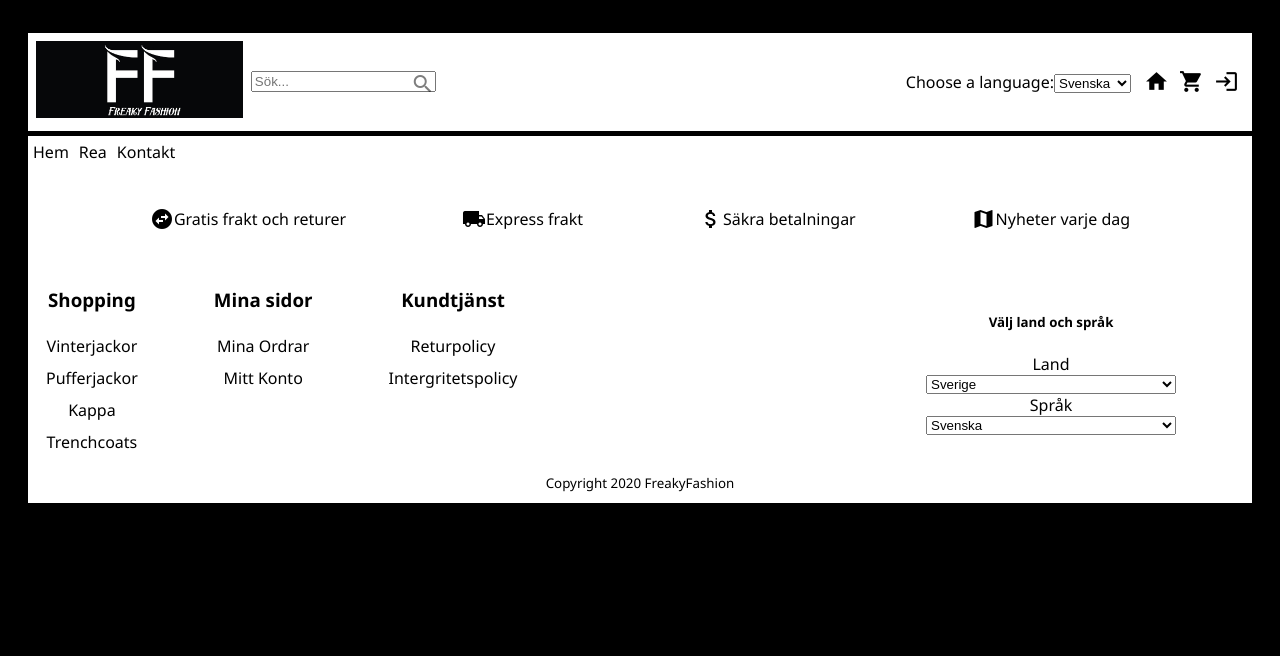
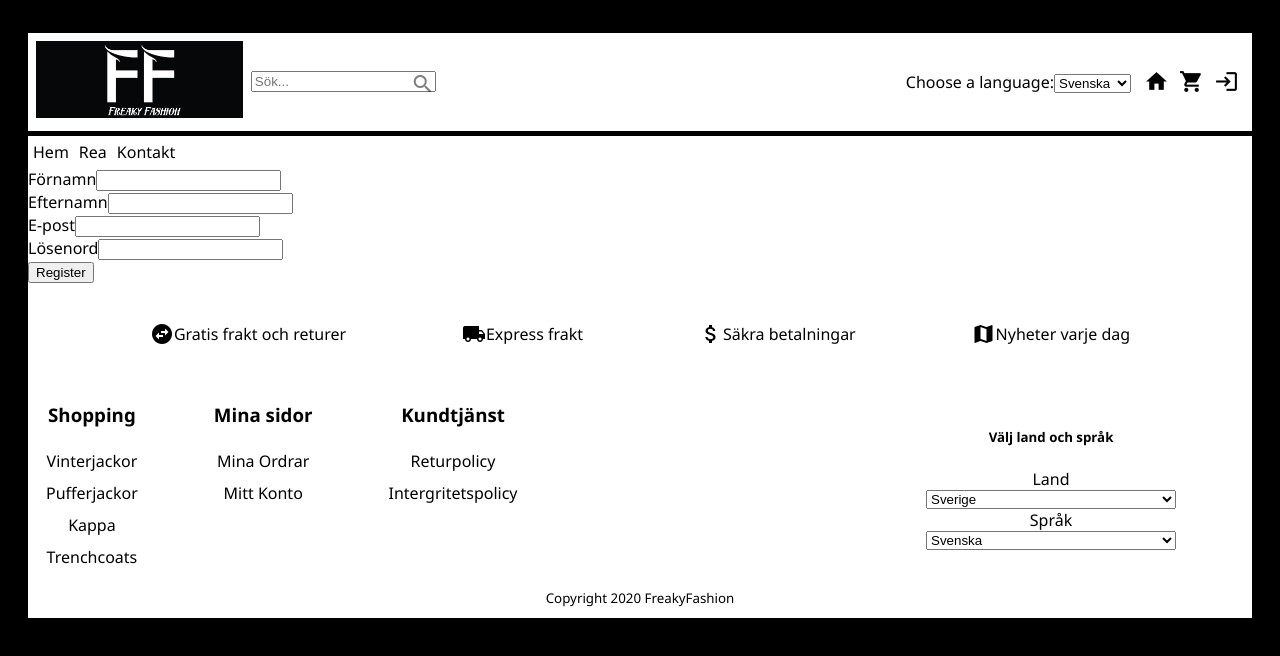
Before and after one commit to System-in-a-System/E-commerce--React, a React (Create React App) app: page /register in a window 1280 px wide. Shown: the top 656 px of the page. Built offline with nearby package versions, Linux system fonts and the light colour scheme.

Commit message:
Add connectionsfor Register Login MyAccount Cart Checkout

```diff
--- a/src/App.js
+++ b/src/App.js
@@ -1,8 +1,13 @@
 import { Routes, Route, useNavigate } from "react-router-dom";
 import { useState } from "react";
+import { Link } from "react-router-dom";
 import HomePage from "./components/HomePage/HomePage";
+import RegisterPage from "./components/RegisterPage/RegisterPage";
+import LoginPage from "./components/LoginPage/LoginPage";
+import MyAccountPage from "./components/MyAccountPage/MyAccountPage";
 import SearchResultPage from "./components/SearchResultPage/SearchResultPage";
 import ProductDetailsPage from "./components/ProductDetailsPage/ProductDetailsPage";
+import CheckoutPage from "./components/CheckoutPage/CheckoutPage";
 import MainMenu from "./components/HomePage/MainMenu";
 
 const App = () => {
@@ -53,15 +58,15 @@ const App = () => {
           </div>
 
           <div className="icon-container">
-            <a href="/">
+            <Link to="/">
               <i className="material-icons">home</i>
-            </a>
-            <a href="/">
+            </Link>
+            <Link to="/checkout">
               <i className="material-icons">shopping_cart</i>
-            </a>
-            <a href="/">
+            </Link>
+            <Link to="/login">
               <i className="material-icons">login</i>
-            </a>
+            </Link>
           </div>
         </div>
       </header>
@@ -79,6 +84,10 @@ const App = () => {
           <Route path="/" element={<HomePage />} />
           <Route path="search" element={<SearchResultPage />} />
           <Route path="/products/:urlSlug" element={<ProductDetailsPage />} />
+          <Route path="/register" element={<RegisterPage />} />
+          <Route path="/login" element={<LoginPage />} />
+          <Route path="/myAccount" element={<MyAccountPage />} />
+          <Route path="/checkout" element={<CheckoutPage />} />
         </Routes>
       </main>
 
--- /dev/null
+++ b/src/components/CheckoutPage/CheckoutPage.js
@@ -0,0 +1,16 @@
+const CheckoutPage = () => {
+
+    const cart = JSON.parse(sessionStorage.getItem("cart"));
+    const products = cart.content || [];
+
+    return(
+      <div style={{backgroundColor: "white"}}>
+        <h1>Checkout</h1>
+        {products.map((product) => (
+            <div>{product.name}</div>
+        ))}
+      </div>
+    );
+}
+
+export default CheckoutPage;
--- /dev/null
+++ b/src/components/LoginPage/LoginPage.js
@@ -0,0 +1,70 @@
+import { useState } from "react";
+import { useNavigate } from "react-router";
+import { Link } from "react-router-dom";
+
+const LoginPage = () => {
+    const [userName, setUsername] = useState("");
+    const [password, setPassword] = useState("");
+
+    const navigate = useNavigate();
+
+    const handleSubmit = (e) => {
+
+        e.preventDefault();
+
+        const userNameFound = localStorage.getItem(userName);
+
+        if(userNameFound) {
+
+            const userInfo = JSON.parse(localStorage.getItem(userName));
+            const correctPassword = userInfo.password;
+
+            if(password === correctPassword) {
+                localStorage.setItem("logged", userName);
+                navigate("/myAccount");
+            } else {
+                console.log("the password is incorrect");
+            }
+
+        } else {
+            console.log("username not found");
+        }
+
+    }
+
+    return(
+        <div style={{backgroundColor: "white"}}>
+            <form onSubmit={handleSubmit}>
+                <div className="col-6 mb3">
+                    <label htmlFor="userName">
+                        Username
+                    </label>
+                    <input
+                        type="text"
+                        id="userName"
+                        value={userName}
+                        onChange={(e) => setUsername(e.target.value)}
+                    />
+                </div>
+                <div className="col-6 mb3">
+                    <label htmlFor="userName">
+                        Password
+                    </label>
+                    <input
+                        type="text"
+                        id="password"
+                        value={password}
+                        onChange={(e) => setPassword(e.target.value)}
+                    />
+                </div>
+
+                <button type="submit">Login</button>
+            </form>
+
+            <Link to="/register">Register an account</Link>
+
+        </div>
+    );
+};
+
+export default LoginPage;
--- /dev/null
+++ b/src/components/MyAccountPage/MyAccountPage.js
@@ -0,0 +1,14 @@
+const MyAccountPage = () => {
+
+    const loggedInUser = localStorage.getItem("logged");
+    const userInfo = JSON.parse(localStorage.getItem(loggedInUser));
+
+    return(
+        <div style={{backgroundColor: "white"}}>
+            <h1>{userInfo.firstName} {userInfo.lastName}</h1>
+            <h4>Orders:</h4>
+        </div>
+    );
+}
+
+export default MyAccountPage;
--- a/src/components/ProductDetailsPage/ProductDetailsPage.js
+++ b/src/components/ProductDetailsPage/ProductDetailsPage.js
@@ -14,6 +14,12 @@ const ProductDetailsPage = () => {
             .then(product => setProduct(product));
     }, [urlSlug]);
 
+    const handleClick = (e) => {
+      const cart = JSON.parse(sessionStorage.getItem("cart")) || {content: []};
+      cart.content.push(product);
+      sessionStorage.setItem("cart", JSON.stringify(cart));
+    }
+
     return (
       product && (
         <div className="h-container product-details-container">
@@ -24,7 +30,7 @@ const ProductDetailsPage = () => {
             <h1>{product.name}</h1>
             <p>{product.description}</p>
             <p>Pris: 99 SEK</p>
-            <button>Lägg i varukorgen</button>
+            <button onClick={handleClick}>Lägg i varukorgen</button>
           </div>
         </div>
       )
--- /dev/null
+++ b/src/components/RegisterPage/RegisterPage.js
@@ -0,0 +1,84 @@
+import { useState } from "react";
+import { useNavigate } from "react-router";
+
+const RegisterPage = () => {
+
+    const [firstName, setFirstName] = useState("");
+    const [lastName, setLastName] = useState("");
+    const [email, setEmail] = useState("");
+    const [password, setPassword] = useState("");
+
+    const navigate = useNavigate();
+
+    const handleSubmit = (e) => {
+        e.preventDefault();
+
+        const userFound = localStorage.getItem(email);
+        if(userFound) {
+            console.log("User already exists");
+        } else {
+            const userInfo = {
+                firstName: firstName,
+                lastName: lastName,
+                password: password
+            }
+            localStorage.setItem(email, JSON.stringify(userInfo));
+            navigate("/login");
+        }
+    }
+
+    return(
+        <div style={{backgroundColor: "white"}}>
+            <form onSubmit={handleSubmit}>
+                <div className="col-6 mb3">
+                    <label htmlFor="firstName">
+                        Förnamn
+                    </label>
+                    <input
+                        type="text"
+                        id="firstName"
+                        value={firstName}
+                        onChange={(e) => setFirstName(e.target.value)}
+                    />
+                </div>
+                <div className="col-6 mb3">
+                    <label htmlFor="lastName">
+                        Efternamn
+                    </label>
+                    <input
+                        type="text"
+                        id="lastName"
+                        value={lastName}
+                        onChange={(e) => setLastName(e.target.value)}
+                    />
+                </div>
+                <div className="col-6 mb3">
+                    <label htmlFor="email">
+                        E-post
+                    </label>
+                    <input
+                        type="text"
+                        id="email"
+                        value={email}
+                        onChange={(e) => setEmail(e.target.value)}
+                    />
+                </div>
+                <div className="col-6 mb3">
+                    <label htmlFor="password">
+                        Lösenord
+                    </label>
+                    <input
+                        type="text"
+                        id="password"
+                        value={password}
+                        onChange={(e) => setPassword(e.target.value)}
+                    />
+                </div>
+
+                <button type="submit">Register</button>
+            </form>
+        </div>
+    );
+}
+
+export default RegisterPage;
```
